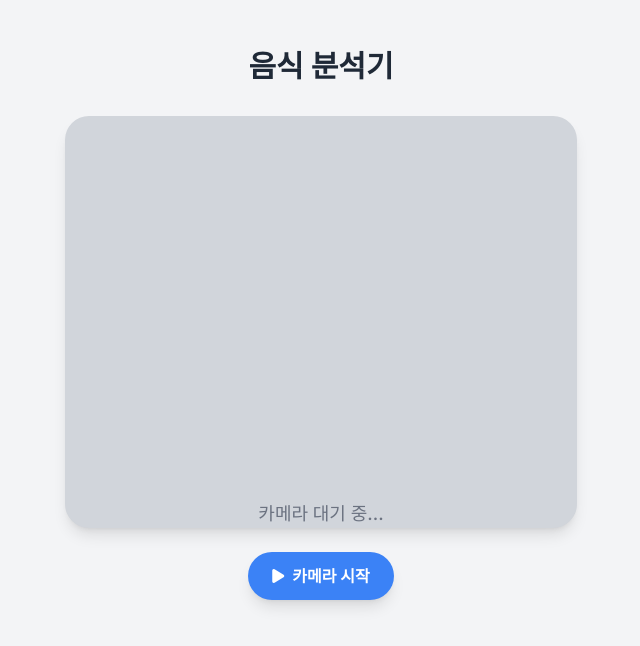
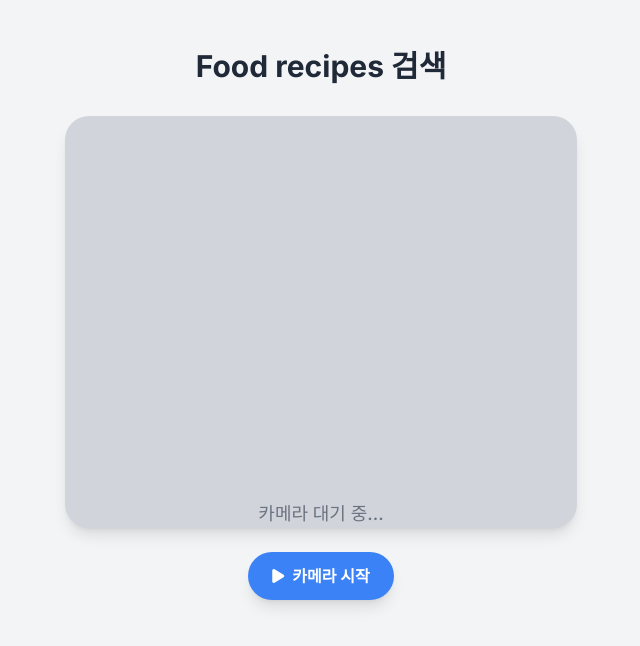
Before and after one commit to tyko1227/foodRecipes, a plain HTML site: page index.html in a window 1280 px wide. Shown: the whole page, without its empty margins (319-959 px from the left). Drawn offline with nearby package versions, Linux system fonts and the light colour scheme.

Commit message:
Update index.html
3

```diff
--- a/index.html
+++ b/index.html
@@ -3,7 +3,7 @@
 <head>
   <meta charset="UTF-8">
   <meta name="viewport" content="width=device-width, initial-scale=1.0">
-  <title>음식 분석 웹앱</title>
+  <title>Food recipes</title>
   <!-- Tailwind CSS CDN -->
   <script src="https://cdn.tailwindcss.com"></script>
   <!-- Google Fonts - Inter -->
@@ -38,7 +38,7 @@
 </head>
 <body class="bg-gray-100 p-4 min-h-screen flex flex-col items-center">
   <div class="w-full max-w-lg mx-auto">
-    <h1 class="text-3xl font-bold text-gray-800 text-center my-8">음식 분석기</h1>
+    <h1 class="text-3xl font-bold text-gray-800 text-center my-8">Food recipes 검색</h1>
 
     <!-- Camera Feed and UI -->
     <div class="video-container bg-gray-300 flex items-center justify-center mb-6 shadow-lg">
```
